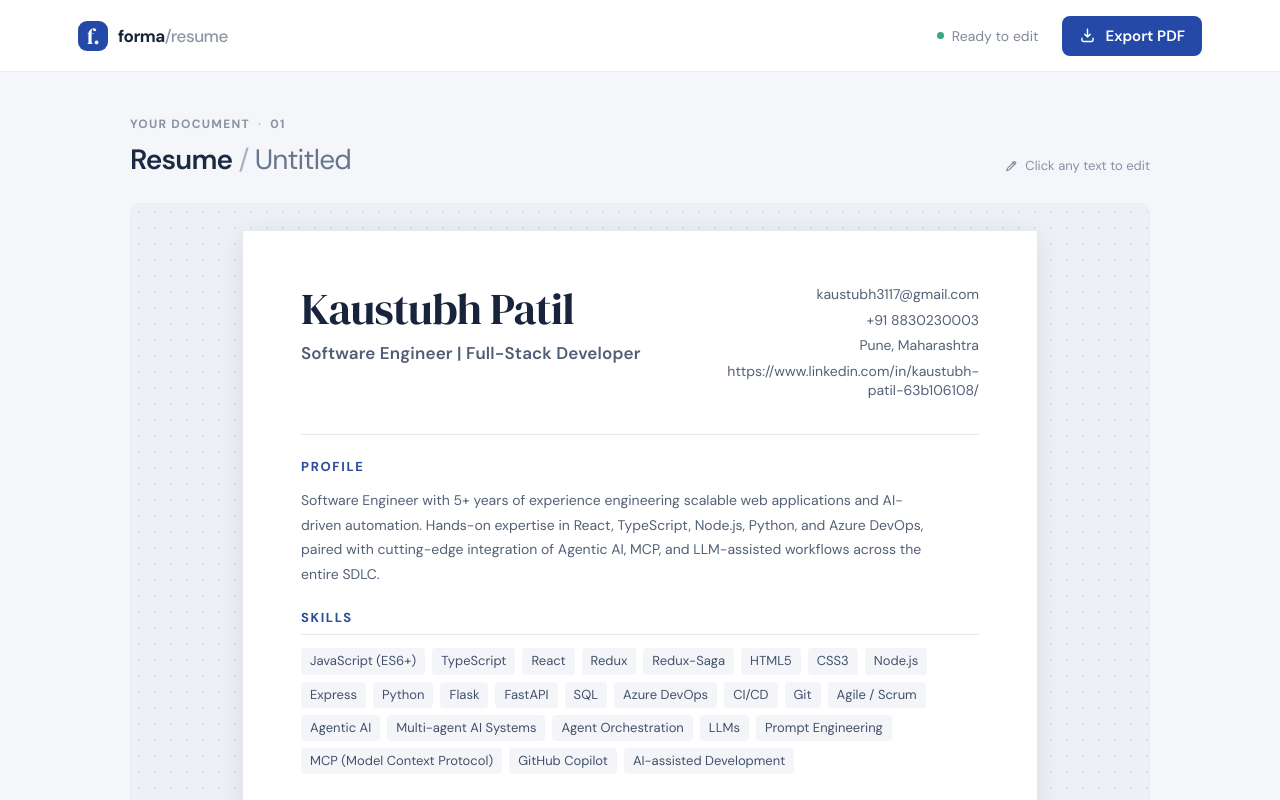
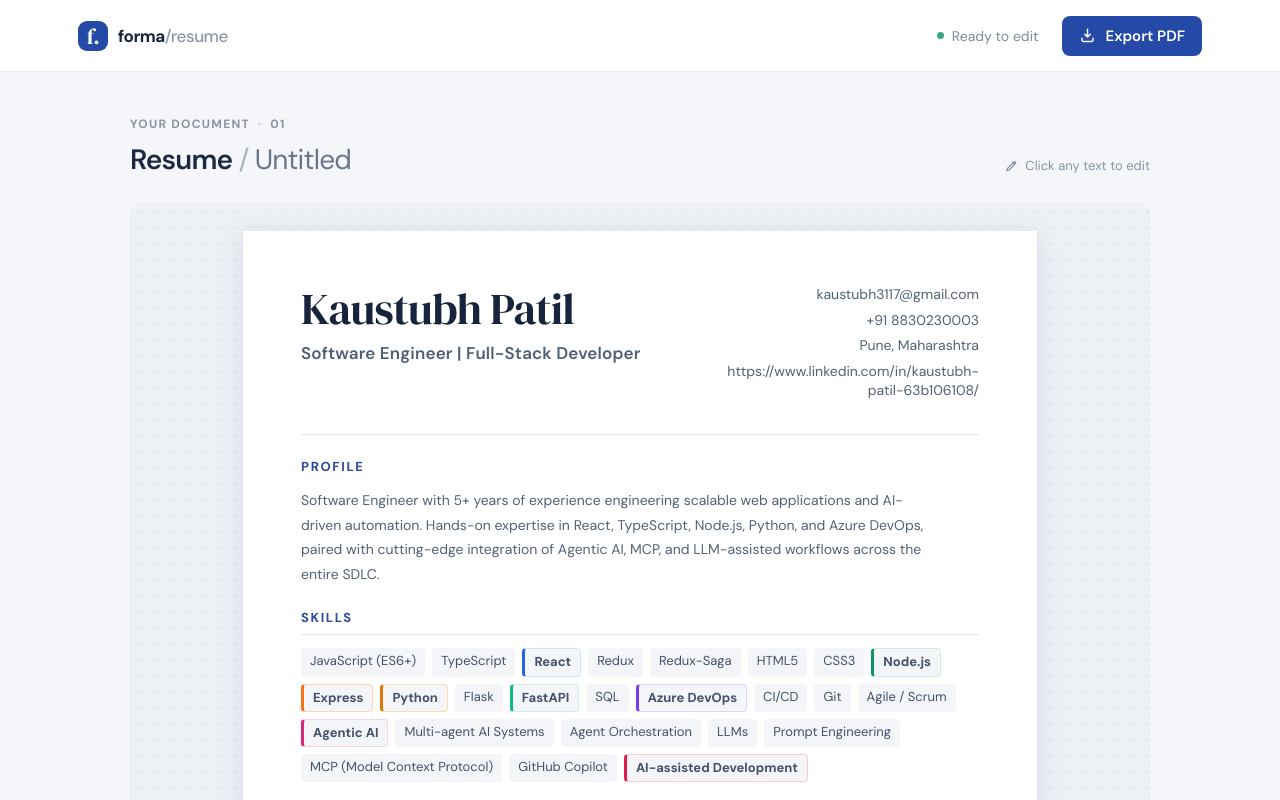
Before and after one commit to Kaustubh3117/resume, a React (Vite) app: page / in a window 1280 px wide. Shown: the top 800 px of the page. Built offline with nearby package versions, Linux system fonts and the light colour scheme.

Commit message:
improved skills

```diff
--- a/src/App.jsx
+++ b/src/App.jsx
@@ -93,29 +93,29 @@ function App() {
                 <ul className="skill-list">
                   <li><Editable>JavaScript (ES6+)</Editable></li>
                   <li><Editable>TypeScript</Editable></li>
-                  <li><Editable>React</Editable></li>
+                  <li className="skill-primary skill-react"><Editable>React</Editable></li>
                   <li><Editable>Redux</Editable></li>
                   <li><Editable>Redux-Saga</Editable></li>
                   <li><Editable>HTML5</Editable></li>
                   <li><Editable>CSS3</Editable></li>
-                  <li><Editable>Node.js</Editable></li>
-                  <li><Editable>Express</Editable></li>
-                  <li><Editable>Python</Editable></li>
+                  <li className="skill-primary skill-node"><Editable>Node.js</Editable></li>
+                  <li className="skill-primary skill-express"><Editable>Express</Editable></li>
+                  <li className="skill-primary skill-python"><Editable>Python</Editable></li>
                   <li><Editable>Flask</Editable></li>
-                  <li><Editable>FastAPI</Editable></li>
+                  <li className="skill-primary skill-fastapi"><Editable>FastAPI</Editable></li>
                   <li><Editable>SQL</Editable></li>
-                  <li><Editable>Azure DevOps</Editable></li>
+                  <li className="skill-primary skill-azure"><Editable>Azure DevOps</Editable></li>
                   <li><Editable>CI/CD</Editable></li>
                   <li><Editable>Git</Editable></li>
                   <li><Editable>Agile / Scrum</Editable></li>
-                  <li><Editable>Agentic AI</Editable></li>
+                  <li className="skill-primary skill-agentic"><Editable>Agentic AI</Editable></li>
                   <li><Editable>Multi-agent AI Systems</Editable></li>
                   <li><Editable>Agent Orchestration</Editable></li>
                   <li><Editable>LLMs</Editable></li>
                   <li><Editable>Prompt Engineering</Editable></li>
                   <li><Editable>MCP (Model Context Protocol)</Editable></li>
                   <li><Editable>GitHub Copilot</Editable></li>
-                  <li><Editable>AI-assisted Development</Editable></li>
+                  <li className="skill-primary skill-ai"><Editable>AI-assisted Development</Editable></li>
                 </ul>
               </section>
 
--- a/src/index.css
+++ b/src/index.css
@@ -372,6 +372,69 @@ a {
   line-height: 1.25;
 }
 
+.skill-primary {
+  font-weight: 700;
+  border: 1px solid transparent;
+  border-left: 3px solid transparent;
+  box-shadow: inset 0 0 0 1px rgba(255,255,255,0.18);
+}
+
+.skill-react {
+  background: #edf4ff;
+  border-color: #cfe1ff;
+  border-left-color: #2563eb;
+  color: #1d4ed8;
+}
+
+.skill-node {
+  background: #ecfdf5;
+  border-color: #ccefdc;
+  border-left-color: #059669;
+  color: #047857;
+}
+
+.skill-express {
+  background: #fff7ed;
+  border-color: #f9d9b0;
+  border-left-color: #f97316;
+  color: #c2410c;
+}
+
+.skill-python {
+  background: #fff9ed;
+  border-color: #f7dfaa;
+  border-left-color: #d97706;
+  color: #b45309;
+}
+
+.skill-fastapi {
+  background: #eefbf9;
+  border-color: #cfeee5;
+  border-left-color: #10b981;
+  color: #047857;
+}
+
+.skill-azure {
+  background: #f4f0ff;
+  border-color: #ddd1ff;
+  border-left-color: #7c3aed;
+  color: #6d28d9;
+}
+
+.skill-agentic {
+  background: #fff0f6;
+  border-color: #f8d2e2;
+  border-left-color: #db2777;
+  color: #be185d;
+}
+
+.skill-ai {
+  background: #fef2f2;
+  border-color: #fecaca;
+  border-left-color: #e11d48;
+  color: #be123c;
+}
+
 .detail-line {
   display: flex;
   gap: 12px;
```
